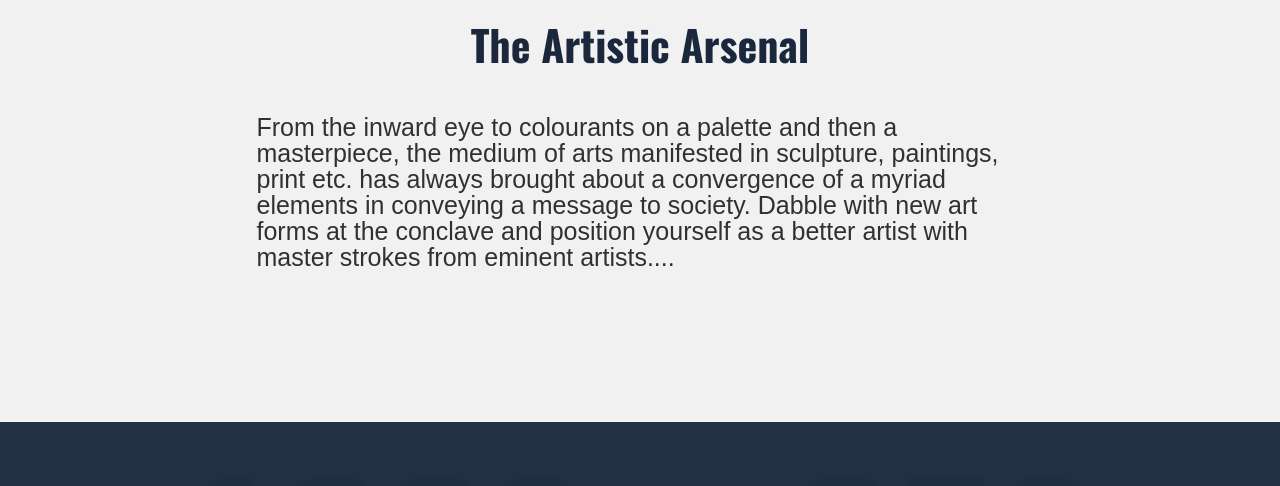
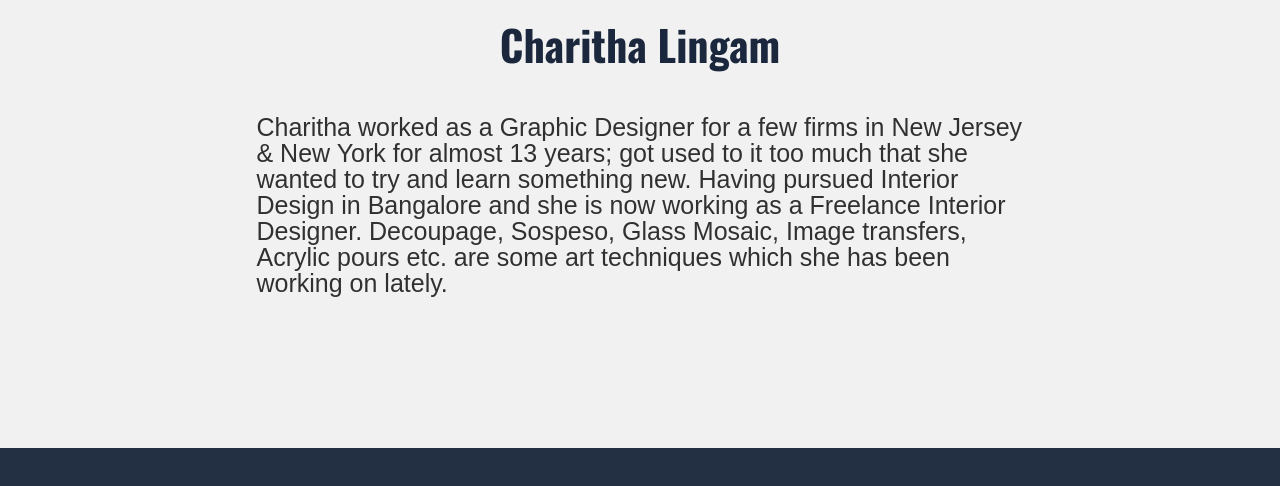
Before and after one commit to dpssyouthconclave/web, a plain HTML site: page art.html in a window 1280 px wide. Shown: the part 752-1238 px from the top of the page. Drawn offline with nearby package versions, Linux system fonts and the light colour scheme; some packages are replaced by stand-ins of ours; placeholder pictures from the web are drawn by us; a script that the page names is missing.

Commit message:
added bio

```diff
--- a/art.html
+++ b/art.html
@@ -117,7 +117,7 @@
                         <div id="navbar" class="navbar-collapse collapse">
                             <div class="lgx-nav-right navbar-right">
                                 <div class="lgx-cart-area">
-                                    <a class="lgx-btn lgx-btn-red" href="#">Register</a>
+                                    <a class="lgx-btn lgx-btn-red" href="https://docs.google.com/forms/d/e/1FAIpQLSfXB0WqpjIdyFgS4NEXatPmiCZnYpjzh7YxwDrhPOOSgAp41g/viewform?usp=sf_link">Register</a>
                                 </div>
                             </div>
                             <div class="lgx-nav-right navbar-right">
@@ -176,7 +176,7 @@
                                     </figure>
                                     <div class="text-area">
                                         <div class="speaker-info">
-                                            <h1 class="title"><a href="speaker.html">The Artistic Arsenal</a></h1>
+                                            <h1 class="title"><a href="speaker.html">Charitha Lingam</a></h1>
 
                                         </div>
 
@@ -184,8 +184,11 @@
                                 </header>
                                 <section>
                                     <p>
-                                        From the inward eye to colourants on a palette and then a masterpiece, the medium of arts manifested in sculpture, paintings, print etc. has always brought about a convergence of a myriad elements in conveying a message to society. Dabble with new art forms at the conclave and position yourself as a better artist with master strokes from eminent artists....
-
+                                        Charitha worked as a Graphic Designer for a few firms in New Jersey &amp; New York for almost
+                                        13 years; got used to it too much that she wanted to try and learn something new. Having
+                                        pursued Interior Design in Bangalore and she is now working as a Freelance Interior
+                                        Designer. Decoupage, Sospeso, Glass Mosaic, Image transfers, Acrylic pours etc. are some
+                                        art techniques which she has been working on lately.
                                     </p>
                                 </section>
 
```
